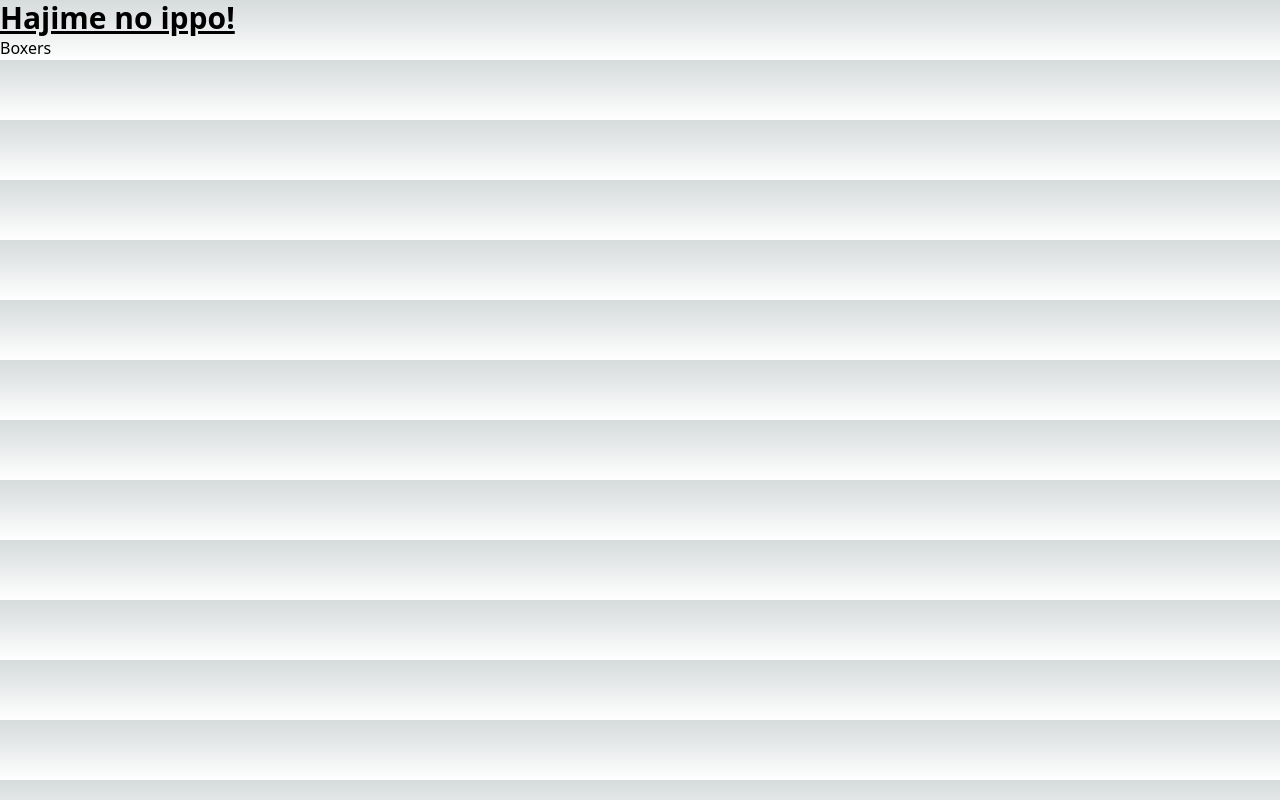
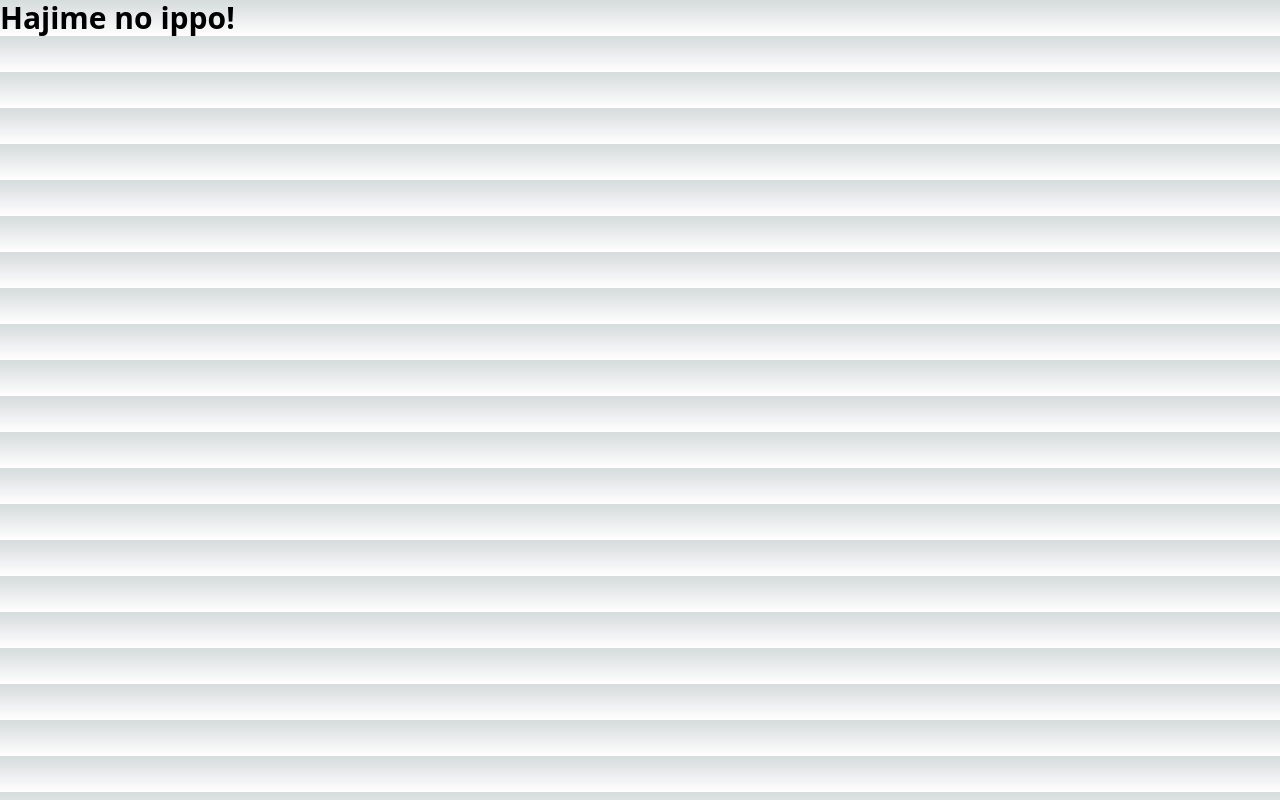
Before and after one commit to Mike-droid/hajime-no-ippo-nextjs, a Next.js app: page / in a window 1280 px wide. Built offline with nearby package versions, Linux system fonts and the light colour scheme.

Commit message:
not relevant

```diff
--- a/src/pages/_document.js
+++ b/src/pages/_document.js
@@ -2,7 +2,7 @@
 
 export default function Document() {
   return (
-    <Html lang="en">
+    <Html lang='en'>
       <Head />
       <body>
         <Main />
--- a/src/pages/index.js
+++ b/src/pages/index.js
@@ -1,17 +1,15 @@
 import Head from 'next/head'
-import Image from 'next/image'
-import Link from 'next/link'
-import styles from '@/styles/Home.module.css'
+import Navbar from '@/components/navbar'
 
-export default function Home({ data }) {
+export default function Home() {
   return (
     <>
-      <h1 className="text-3xl font-bold underline">
+    <Head>
+      <Navbar/>
+    </Head>
+      <h1 className='text-3xl font-bold'>
         Hajime no ippo!
       </h1>
-      <Link href='/boxers'>
-        Boxers
-      </Link>
     </>
   )
 }
```
